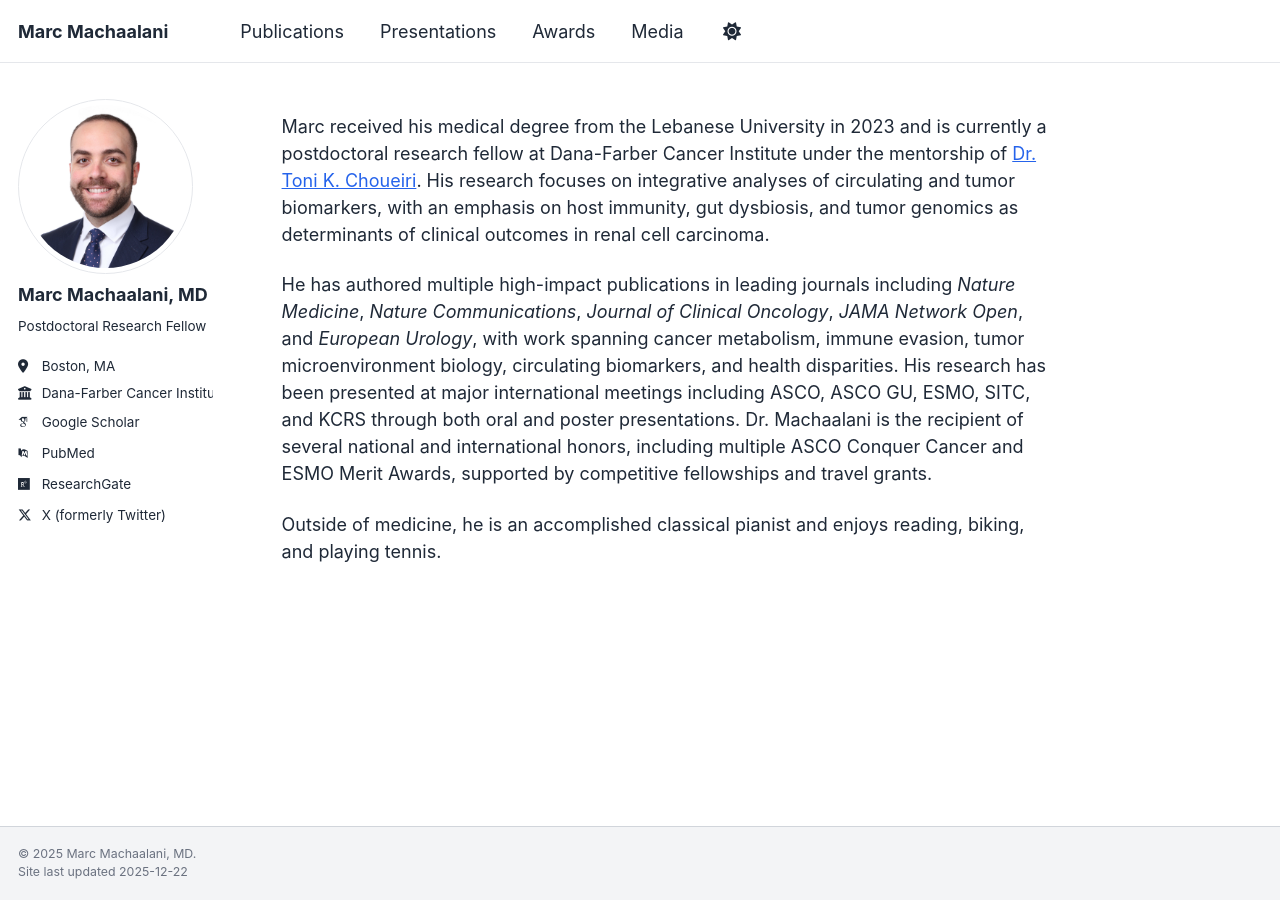
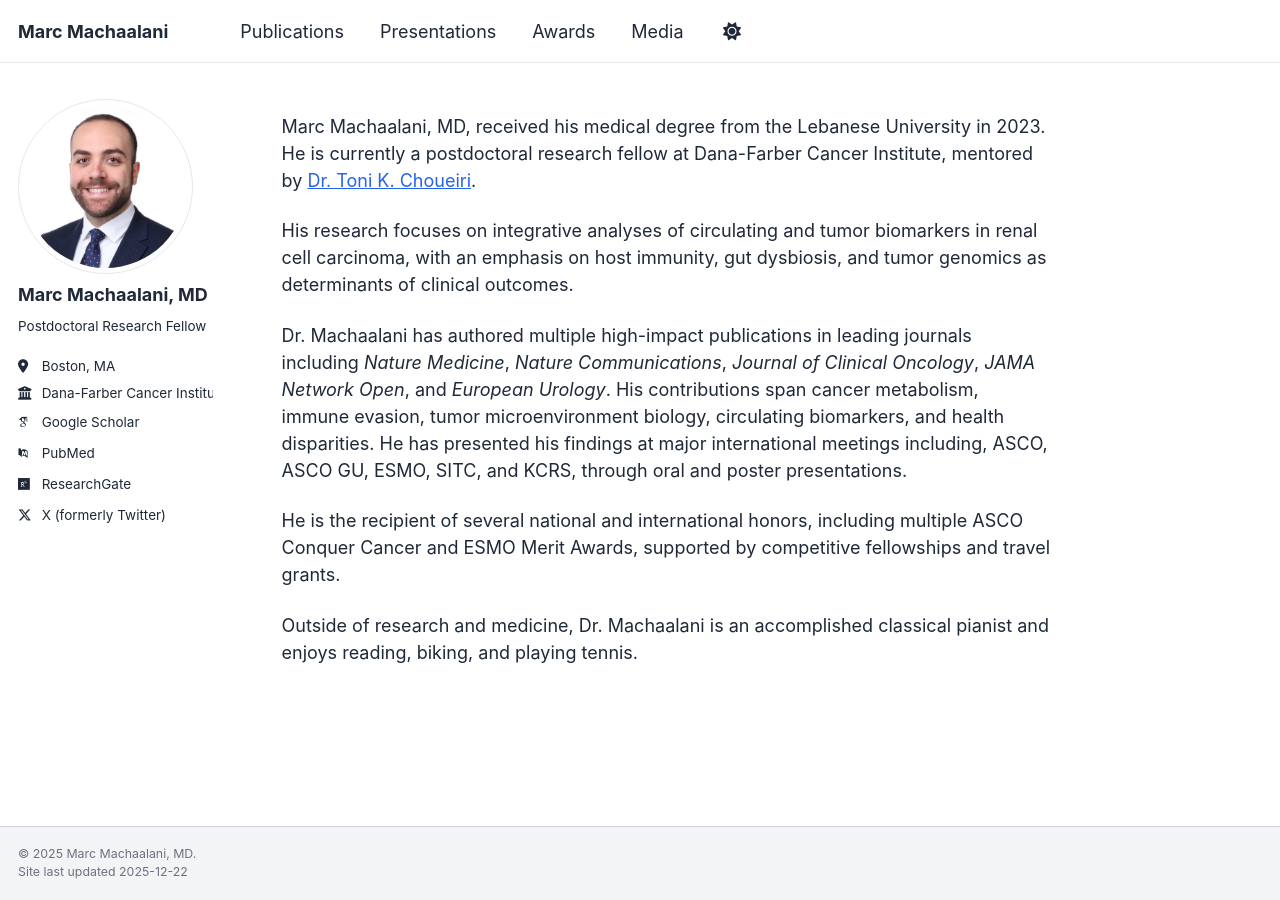
Before and after one commit to MarcMachaalani/marcmachaalani.github.io, a Jekyll site: the page built from _pages/about.md, in a window 1280 px wide. Built offline with Jekyll 4.4.1, drawn with Linux system fonts in a browser that asks for light colours; some web fonts are replaced; a script bundle is joined from its source files by our own code; library files that are not in the unit come from our copies.

Commit message:
Update about.md

```diff
--- a/_pages/about.md
+++ b/_pages/about.md
@@ -8,8 +8,12 @@ redirect_from:
   - /about.html
 ---
 
-Marc received his medical degree from the Lebanese University in 2023 and is currently a postdoctoral research fellow at Dana-Farber Cancer Institute under the mentorship of [Dr. Toni K. Choueiri](https://labs.dana-farber.org/choueirilab/). His research focuses on integrative analyses of circulating and tumor biomarkers, with an emphasis on host immunity, gut dysbiosis, and tumor genomics as determinants of clinical outcomes in renal cell carcinoma.
+Marc Machaalani, MD, received his medical degree from the Lebanese University in 2023. He is currently a postdoctoral research fellow at Dana-Farber Cancer Institute, mentored by [Dr. Toni K. Choueiri](https://labs.dana-farber.org/choueirilab/).
 
-He has authored multiple high-impact publications in leading journals including *Nature Medicine*, *Nature Communications*, *Journal of Clinical Oncology*, *JAMA Network Open*, and *European Urology*, with work spanning cancer metabolism, immune evasion, tumor microenvironment biology, circulating biomarkers, and health disparities. His research has been presented at major international meetings including ASCO, ASCO GU, ESMO, SITC, and KCRS through both oral and poster presentations. Dr. Machaalani is the recipient of several national and international honors, including multiple ASCO Conquer Cancer and ESMO Merit Awards, supported by competitive fellowships and travel grants.
+His research focuses on integrative analyses of circulating and tumor biomarkers in renal cell carcinoma, with an emphasis on host immunity, gut dysbiosis, and tumor genomics as determinants of clinical outcomes.
 
-Outside of medicine, he is an accomplished classical pianist and enjoys reading, biking, and playing tennis.
+Dr. Machaalani has authored multiple high-impact publications in leading journals including *Nature Medicine*, *Nature Communications*, *Journal of Clinical Oncology*, *JAMA Network Open*, and *European Urology*. His contributions span cancer metabolism, immune evasion, tumor microenvironment biology, circulating biomarkers, and health disparities. He has presented his findings at major international meetings including, ASCO, ASCO GU, ESMO, SITC, and KCRS, through oral and poster presentations.
+
+He is the recipient of several national and international honors, including multiple ASCO Conquer Cancer and ESMO Merit Awards, supported by competitive fellowships and travel grants.
+
+Outside of research and medicine, Dr. Machaalani is an accomplished classical pianist and enjoys reading, biking, and playing tennis.
```
